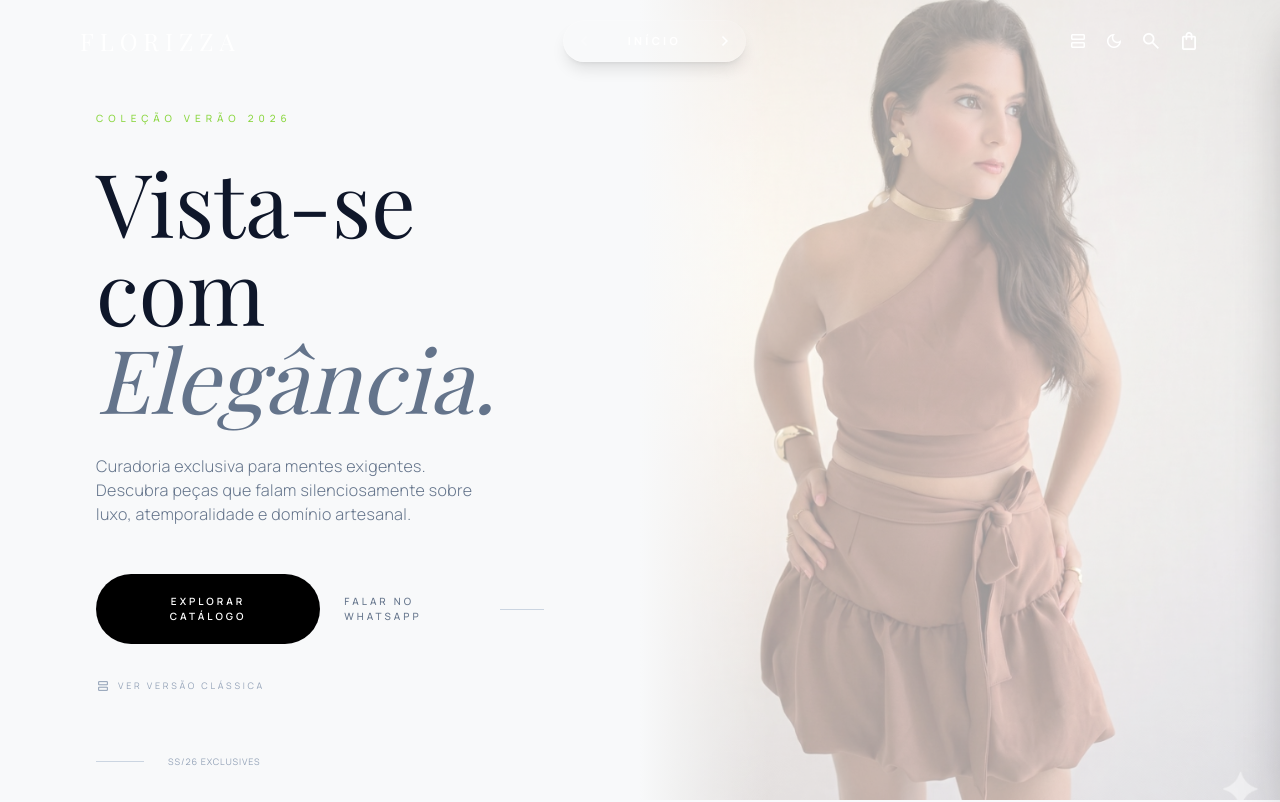
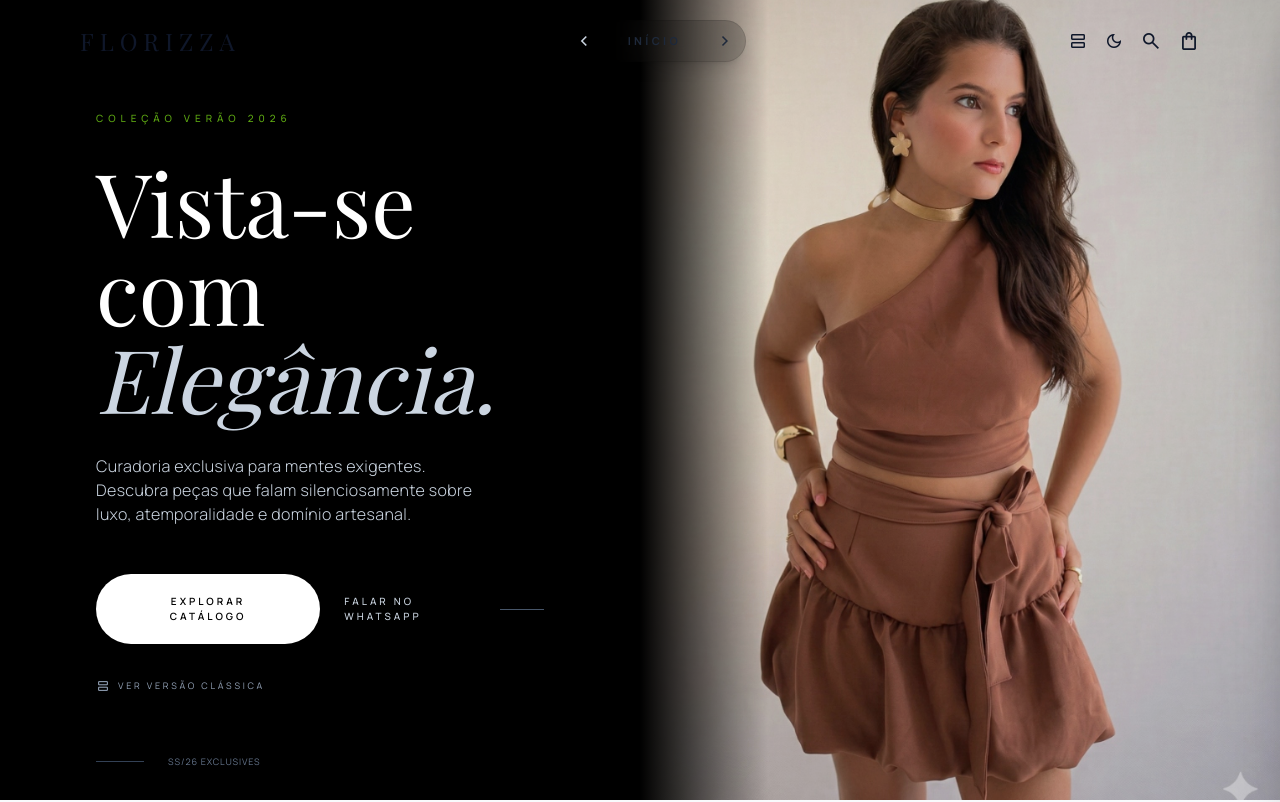
Before and after one commit to johnvitorjv/florizza-websiteone, a React (Vite) app: page /v2 in a window 1280 px wide. Shown: the top 802 px of the page. Built offline with nearby package versions, Linux system fonts and the light colour scheme; no server answers; the database is empty; a web font is replaced by a local one.

Commit message:
fix: V1 frame unclipped + PT badge, V2 always dark bg + white text, nav no mix-blend for light mode

```diff
--- a/src/components/Navigation.jsx
+++ b/src/components/Navigation.jsx
@@ -83,18 +83,18 @@ const Navigation = ({ toggleDark, isDark }) => {
             <a
                 href="/"
                 onClick={(e) => { e.preventDefault(); handleNavigate('/'); }}
-                className="text-lg md:text-2xl font-display font-medium tracking-[0.25em] uppercase cursor-pointer hover:text-primary transition-colors duration-300 mix-blend-difference text-white"
+                className="text-lg md:text-2xl font-display font-medium tracking-[0.25em] uppercase cursor-pointer hover:text-primary transition-colors duration-300 text-slate-900 dark:text-white"
             >
                 Florizza
             </a>
 
             {/* ── Arrow Navigation Pill ── */}
-            <div className="flex items-center gap-0 bg-white/10 dark:bg-white/5 backdrop-blur-xl rounded-full border border-white/10 shadow-lg mix-blend-normal">
+            <div className="flex items-center gap-0 bg-black/15 dark:bg-white/10 backdrop-blur-xl rounded-full border border-black/10 dark:border-white/10 shadow-lg">
                 {/* Left Arrow */}
                 <button
                     onClick={goLeft}
                     disabled={!canGoLeft}
-                    className={`flex items-center justify-center w-9 h-9 md:w-10 md:h-10 rounded-full transition-all duration-300 ${canGoLeft ? 'text-white hover:bg-white/20 hover:text-primary cursor-pointer active:scale-90' : 'text-white/20 cursor-default'}`}
+                    className={`flex items-center justify-center w-9 h-9 md:w-10 md:h-10 rounded-full transition-all duration-300 ${canGoLeft ? 'text-slate-800 dark:text-white hover:bg-black/10 dark:hover:bg-white/20 hover:text-primary cursor-pointer active:scale-90' : 'text-slate-300 dark:text-white/20 cursor-default'}`}
                 >
                     <span className="material-symbols-outlined text-lg md:text-xl">chevron_left</span>
                 </button>
@@ -102,7 +102,7 @@ const Navigation = ({ toggleDark, isDark }) => {
                 {/* Current Page Name */}
                 <div
                     ref={pillRef}
-                    className="px-3 md:px-6 py-1.5 md:py-2 text-[9px] md:text-[11px] font-bold tracking-[0.3em] uppercase text-white select-none min-w-[80px] md:min-w-[100px] text-center"
+                    className="px-3 md:px-6 py-1.5 md:py-2 text-[9px] md:text-[11px] font-bold tracking-[0.3em] uppercase text-slate-800 dark:text-white select-none min-w-[80px] md:min-w-[100px] text-center"
                 >
                     {pages[activeIndex].name}
                 </div>
@@ -111,14 +111,14 @@ const Navigation = ({ toggleDark, isDark }) => {
                 <button
                     onClick={goRight}
                     disabled={!canGoRight}
-                    className={`flex items-center justify-center w-9 h-9 md:w-10 md:h-10 rounded-full transition-all duration-300 ${canGoRight ? 'text-white hover:bg-white/20 hover:text-primary cursor-pointer active:scale-90' : 'text-white/20 cursor-default'}`}
+                    className={`flex items-center justify-center w-9 h-9 md:w-10 md:h-10 rounded-full transition-all duration-300 ${canGoRight ? 'text-slate-800 dark:text-white hover:bg-black/10 dark:hover:bg-white/20 hover:text-primary cursor-pointer active:scale-90' : 'text-slate-300 dark:text-white/20 cursor-default'}`}
                 >
                     <span className="material-symbols-outlined text-lg md:text-xl">chevron_right</span>
                 </button>
             </div>
 
             {/* ── Right Tools ── */}
-            <div className="flex items-center gap-2 md:gap-4 mix-blend-difference text-white">
+            <div className="flex items-center gap-2 md:gap-4 text-slate-900 dark:text-white">
                 {/* V1/V2 toggle — only on home pages */}
                 {(location.pathname === '/' || isV2) && (
                     <button onClick={handleToggleLayout} className="hidden md:flex items-center justify-center hover:text-primary transition-colors" title={isV2 ? 'Voltar para V1' : 'Ver V2'}>
--- a/src/pages/Home.jsx
+++ b/src/pages/Home.jsx
@@ -122,13 +122,13 @@ const Home = () => {
                         </div>
                     </div>
                     <div className="w-full lg:w-3/5 mt-12 lg:mt-0 flex justify-end items-center">
-                        <div className="relative w-full aspect-[4/5] lg:aspect-[3/4] max-w-2xl bg-[#EBE9E6] dark:bg-zinc-800 p-4 md:p-8 lg:p-10 rounded-[3rem] lg:rounded-l-[15rem] lg:rounded-br-[15rem] niche-shadow overflow-hidden">
+                        <div className="relative w-full aspect-[4/5] lg:aspect-[3/4] max-w-2xl bg-[#EBE9E6] dark:bg-zinc-800 p-4 md:p-8 lg:p-10 rounded-[3rem] lg:rounded-l-[15rem] lg:rounded-br-[15rem] niche-shadow">
                             <div className="w-full h-full overflow-hidden rounded-[2rem] lg:rounded-tl-[13rem] lg:rounded-br-[13rem] relative bg-plaster dark:bg-zinc-950 border border-white/40 dark:border-white/5">
                                 <HeroSlider variant={1} />
                                 <div className="absolute inset-0 bg-gradient-to-t from-black/20 via-transparent to-transparent opacity-40 pointer-events-none z-20" />
                             </div>
-                            <div className="absolute -bottom-6 -right-6 md:-right-12 bg-primary text-white py-6 px-10 hidden md:block rounded-full shadow-lg">
-                                <p className="text-[9px] uppercase tracking-[0.5em] whitespace-nowrap">Quiet Luxury Aesthetic</p>
+                            <div className="absolute -bottom-6 -right-6 md:-right-12 bg-primary text-white py-6 px-10 hidden md:block rounded-full shadow-lg z-30">
+                                <p className="text-[9px] uppercase tracking-[0.5em] whitespace-nowrap">Estética de Luxo Silencioso</p>
                             </div>
                         </div>
                     </div>
@@ -142,28 +142,23 @@ const Home = () => {
     // V2 SCREEN — NOW IN PORTUGUESE + LIGHT MODE + MOBILE FIXED
     // ────────────────────────────────────────────
     const ScreenTwo = () => {
-        const isDark = document.documentElement.classList.contains('dark');
-        const bgColor = isDark ? 'bg-black' : 'bg-[#f8f9fa]';
-        const textColor = isDark ? 'text-white' : 'text-slate-900';
-        const subTextColor = isDark ? 'text-slate-400' : 'text-slate-500';
-        const overlayMobile = isDark ? 'bg-black/50' : 'bg-white/60';
-        const overlayDesktop = isDark ? 'bg-black/10' : 'bg-white/10';
-        const gradientFrom = isDark ? 'from-black' : 'from-[#f8f9fa]';
-        const detailColor = isDark ? 'text-slate-600' : 'text-slate-400';
-        const detailLine = isDark ? 'bg-slate-800' : 'bg-slate-300';
-        const btnBg = isDark ? 'bg-white' : 'bg-black';
-        const btnText = isDark ? 'text-black' : 'text-white';
-        const waColor = isDark ? 'text-slate-300' : 'text-slate-500';
-        const waLine = isDark ? 'bg-slate-700' : 'bg-slate-300';
-        const toggleColor = isDark ? 'text-slate-600 hover:text-slate-300' : 'text-slate-400 hover:text-slate-700';
+        // V2 always has dark overlay over image, so text is always white
+        const textColor = 'text-white';
+        const subTextColor = 'text-slate-300';
+        const overlayMobile = 'bg-black/40';
+        const btnBg = 'bg-white';
+        const btnText = 'text-black';
+        const waColor = 'text-slate-300';
+        const waLine = 'bg-slate-600';
+        const toggleColor = 'text-slate-400 hover:text-white';
 
         return (
             <div className="absolute inset-0 w-full min-h-screen" ref={v2Ref} style={{ zIndex: 1 }}>
-                <main className={`relative min-h-screen flex ${bgColor} overflow-hidden page-wrapper`}>
+                <main className="relative min-h-screen flex bg-black overflow-hidden page-wrapper">
 
                     {/* Left Side */}
                     <div className="w-full lg:w-1/2 min-h-screen flex items-center relative z-20">
-                        <div className={`absolute inset-0 bg-gradient-to-r ${gradientFrom} via-transparent lg:to-transparent z-0`} style={{ background: isDark ? undefined : `linear-gradient(to right, #f8f9fa 0%, #f8f9fa 40%, transparent 100%)` }} />
+                        <div className="absolute inset-0 z-0" style={{ background: 'linear-gradient(to right, #000 0%, rgba(0,0,0,0.6) 40%, transparent 100%)' }} />
 
                         <div className="animate-in container mx-auto px-6 md:px-12 lg:px-24 flex flex-col justify-center relative z-10 w-full h-full pt-24 pb-16 lg:pt-0 lg:pb-0">
                             <div className="max-w-xl">
@@ -195,8 +190,8 @@ const Home = () => {
                                 </button>
                             </div>
 
-                            <div className={`absolute bottom-8 left-6 md:left-12 lg:left-24 hidden lg:flex items-center space-x-6 text-[9px] uppercase tracking-widest ${detailColor}`}>
-                                <span className={`w-12 h-[1px] ${detailLine}`} />
+                            <div className="absolute bottom-8 left-6 md:left-12 lg:left-24 hidden lg:flex items-center space-x-6 text-[9px] uppercase tracking-widest text-slate-500">
+                                <span className="w-12 h-[1px] bg-slate-700" />
                                 <span>SS/26 Exclusives</span>
                             </div>
                         </div>
@@ -206,13 +201,13 @@ const Home = () => {
                     <div className="absolute lg:relative inset-y-0 right-0 w-full lg:w-1/2 h-screen z-0">
                         <div className="w-full h-full overflow-hidden">
                             <HeroSlider variant={2} />
-                            <div className={`absolute inset-0 ${overlayMobile} lg:${overlayDesktop} pointer-events-none z-10`} />
-                            <div className={`hidden lg:block absolute inset-y-0 left-0 w-32 bg-gradient-to-r ${gradientFrom} to-transparent z-10 pointer-events-none`} />
+                            <div className={`absolute inset-0 ${overlayMobile} lg:bg-black/10 pointer-events-none z-10`} />
+                            <div className="hidden lg:block absolute inset-y-0 left-0 w-32 bg-gradient-to-r from-black to-transparent z-10 pointer-events-none" />
                         </div>
                     </div>
                 </main>
 
-                <div className={bgColor}>
+                <div className="bg-black">
                     <FooterInfo variant={2} />
                 </div>
             </div>
```
